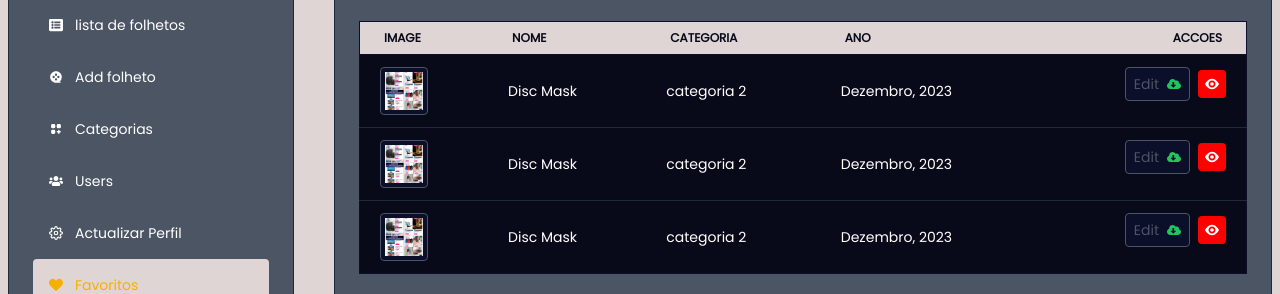
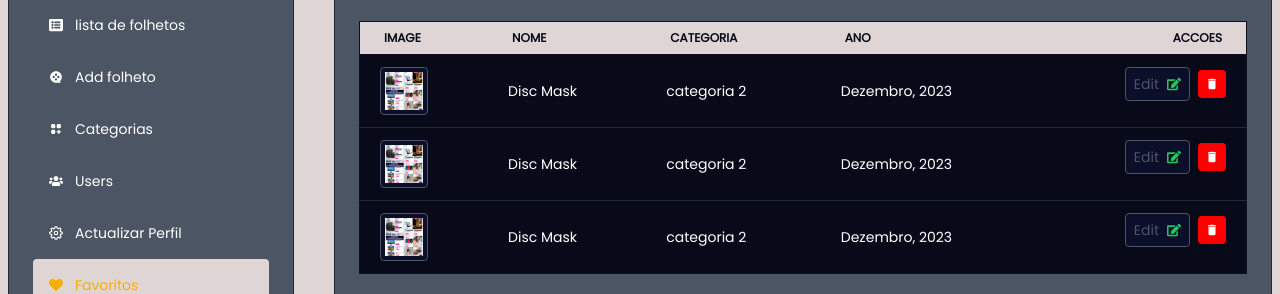
Before and after one commit to gnhabanga/folheto002, a React (Create React App) app: page /favorite in a window 1280 px wide. Shown: the part 284-578 px from the top of the page. Built offline with nearby package versions, Linux system fonts and the light colour scheme.

Commit message:
Update FavoriteMovies.js

```diff
--- a/src/Screens/Dashboard/FavoriteMovies.js
+++ b/src/Screens/Dashboard/FavoriteMovies.js
@@ -13,7 +13,7 @@ export default function FavoriteMovies() {
             Tirar todos Favoritos
           </button>
         </div>
-        <Table data={User} admin={false} />
+        <Table data={User} admin={true} />
       </div>
     </SideBar>
   );
```
